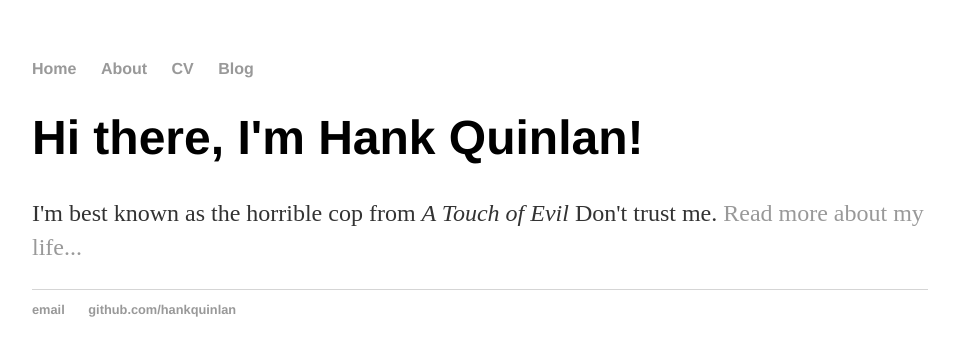
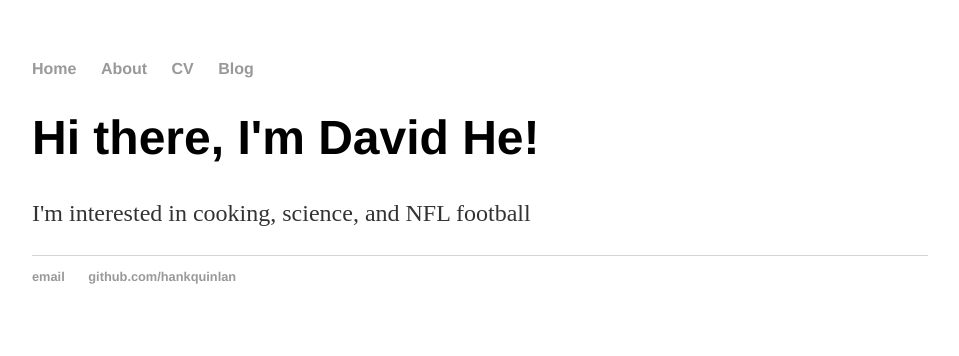
Before and after one commit to Dheseri/Dheseri.github.io, a Jekyll site: the page built from index.html, in a window 1280 px wide. Shown: the top 356 px of the page, without its empty margins (160-1119 px from the left). Built offline with Jekyll 4.4.1, drawn with Linux system fonts in a browser that asks for light colours.

Commit message:
Update index.html

```diff
--- a/index.html
+++ b/index.html
@@ -1,8 +1,8 @@
 ---
 layout: default
-title: Hank Quinlan, Horrible Cop
+title: David He's personal webpage
 ---
 <div class="blurb">
-	<h1>Hi there, I'm Hank Quinlan!</h1>
-	<p>I'm best known as the horrible cop from <em>A Touch of Evil</em> Don't trust me. <a href="/about">Read more about my life...</a></p>
+	<h1>Hi there, I'm David He!</h1>
+	<p>I'm interested in cooking, science, and NFL football</a></p>
 </div><!-- /.blurb -->
```
